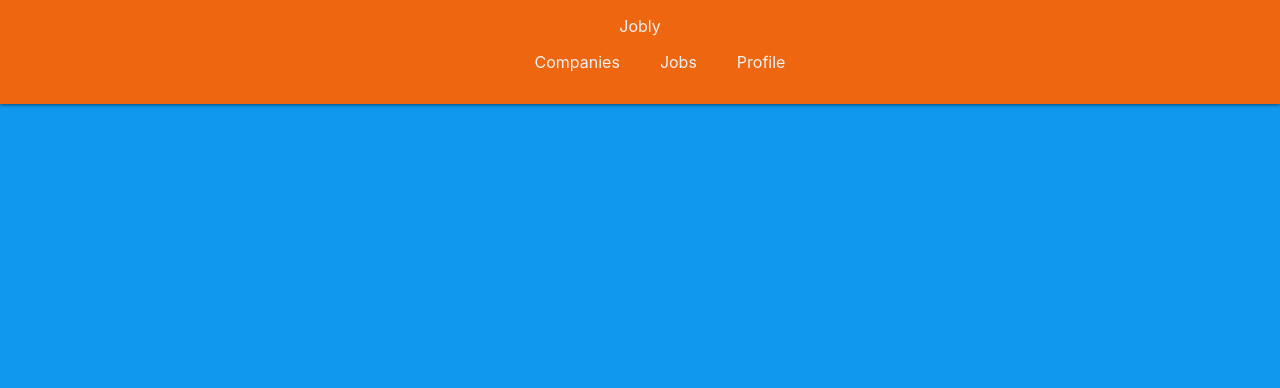
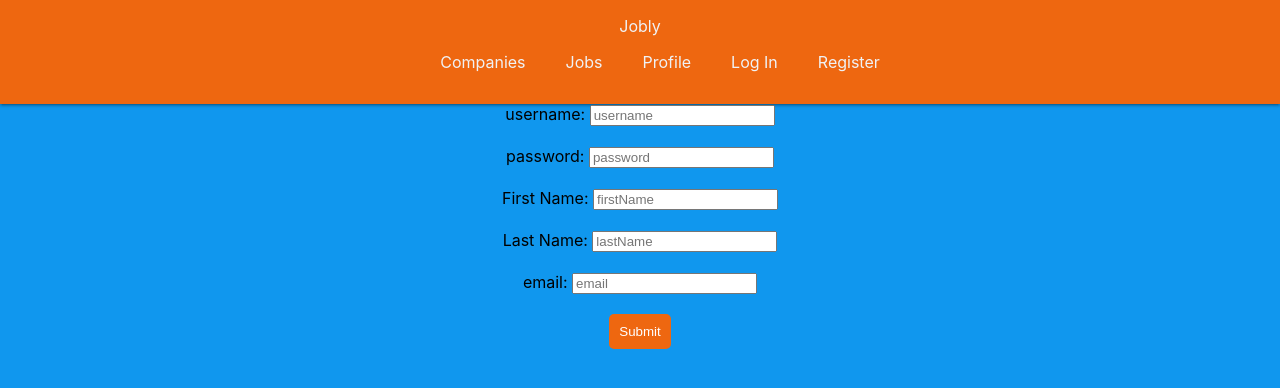
Before and after one commit to josephlarrivy/48-react-jobly, a React (Create React App) app in the folder frontend/: page /signup in a window 1280 px wide. Shown: the top 388 px of the page. Built offline with nearby package versions, Linux system fonts and the light colour scheme; no server answers; the HTML template or start-up script is replaced by a standard one.

Commit message:
register form set up

```diff
--- a/frontend/src/App.js
+++ b/frontend/src/App.js
@@ -6,6 +6,7 @@ import Home from './Home'
 import ItemsDisplay from './ListContainer';
 import Profile from './Profile';
 import JobsByCompany from './JobsByCompany';
+import LoginForm from './LoginForm';
 import RegisterForm from './RegisterForm';
 
 import CurrentUserContext from './CurrentUserContext'
@@ -18,11 +19,11 @@ const App = () => {
   const [currentUser, setCurrentUser] = useState();
 
 
-  const login = () => {
-
+  const signup = (formData) => {
+    console.log(formData)
   }
 
-  const signup = () => {
+  const login = () => {
 
   }
 
@@ -54,8 +55,12 @@ const App = () => {
                 element={<Profile />}
               />
 
+              <Route path='/login'
+                element={<LoginForm />}
+              />
+
               <Route path='/signup'
-                element={<RegisterForm />}
+                element={<RegisterForm signup={signup}/>}
               />
 
             </Routes>
--- /dev/null
+++ b/frontend/src/LoginForm.js
@@ -0,0 +1,20 @@
+import React, { useState } from "react";
+
+
+
+
+
+
+const LoginForm = () => {
+
+    const [formData, SetFormData] = useState({})
+
+
+    return (
+        <form>
+
+        </form>
+    )
+}
+
+export default LoginForm;
--- a/frontend/src/NavBar.js
+++ b/frontend/src/NavBar.js
@@ -11,21 +11,34 @@ const NavBar = () => {
 
   return (
     <>
-      <Navbar expand="md">
+      <Navbar>
+
         <NavLink to="/" className="navbar-brand">
           Jobly
         </NavLink>
 
         <Nav className="ml-auto" navbar>
+
           <NavItem>
             <NavLink to="/companies">Companies</NavLink>
           </NavItem>
+
           <NavItem>
             <NavLink to="/jobs">Jobs</NavLink>
           </NavItem>
+
           <NavItem>
             <NavLink to="/Profile">Profile</NavLink>
           </NavItem>
+
+          <NavItem>
+            <NavLink to="/login">Log In</NavLink>
+          </NavItem>
+
+          <NavItem>
+            <NavLink to="/signup">Register</NavLink>
+          </NavItem>
+
         </Nav>
       </Navbar>
     </>
--- a/frontend/src/RegisterForm.js
+++ b/frontend/src/RegisterForm.js
@@ -5,14 +5,97 @@ import React, { useState } from "react";
 
 
 
-const RegisterForm = () => {
+const RegisterForm = ({ signup }) => {
 
-  const [formData, SetFormData] = useState({})
+  const INITIAL_STATE = {
+    'username': '',
+    'password': '',
+    'firstName': '',
+    'lastName': '',
+    'email': '',
+  }
+
+  const [formData, setFormData] = useState(INITIAL_STATE)
+
+  const handleChange = evt => {
+    const { name, value } = evt.target;
+    setFormData(data => ({
+      ...data,
+      [name]: value
+    }));
+  };
+
+  const handleSubmit = evt => {
+    evt.preventDefault();
+    signup(formData)
+    setFormData(INITIAL_STATE)
+  }
 
 
   return (
-    <form>
+    <form onSubmit={handleSubmit}>
 
+      <label htmlFor="username" className="col-md-6">username: </label>
+      <input
+        required
+        id={formData.username}
+        type="text"
+        name="username"
+        placeholder="username"
+        value={formData.username}
+        onChange={handleChange}
+        className="col-md-6"
+      /><br></br><br></br>
+
+      <label htmlFor="password" className="col-md-6">password: </label>
+      <input
+        required
+        id={formData.password}
+        type="text"
+        name="password"
+        placeholder="password"
+        value={formData.password}
+        onChange={handleChange}
+        className="col-md-6"
+      /><br></br><br></br>
+
+      <label htmlFor="firstName" className="col-md-6">First Name: </label>
+      <input
+        required
+        id={formData.firstName}
+        type="text"
+        name="firstName"
+        placeholder="firstName"
+        value={formData.firstName}
+        onChange={handleChange}
+        className="col-md-6"
+      /><br></br><br></br>
+
+      <label htmlFor="lastName" className="col-md-6">Last Name: </label>
+      <input
+        required
+        id={formData.lastName}
+        type="text"
+        name="lastName"
+        placeholder="lastName"
+        value={formData.lastName}
+        onChange={handleChange}
+        className="col-md-6"
+      /><br></br><br></br>
+
+      <label htmlFor="email" className="col-md-6">email: </label>
+      <input
+        required
+        id={formData.email}
+        type="text"
+        name="email"
+        placeholder="email"
+        value={formData.email}
+        onChange={handleChange}
+        className="col-md-6"
+      /><br></br><br></br>
+
+      <button>Submit</button>
     </form>
   )
 }
--- a/frontend/src/api.js
+++ b/frontend/src/api.js
@@ -34,21 +34,28 @@ class JoblyApi {
 
   // Individual API routes
 
-  /** Get details on a company by handle. */
+  /* Get details on a company by handle. */
   static async getCompany(handle) {
     let res = await this.request(`companies/${handle}`);
     return res.company;
   }
 
-  /** Get all companies */
+  /* Get all companies */
   static async getCompanies() {
     let res = await this.request(`companies`);
     return res.companies;
   }
 
+  /* Get all jobs */
   static async getJobs() {
     let res = await this.request(`jobs`);
     return res.jobs;
+  }
+
+  /* Get all jobs */
+  static async register() {
+    let res = await this.request(`/auth/register`);
+    return res;
   }
 
 }
```
